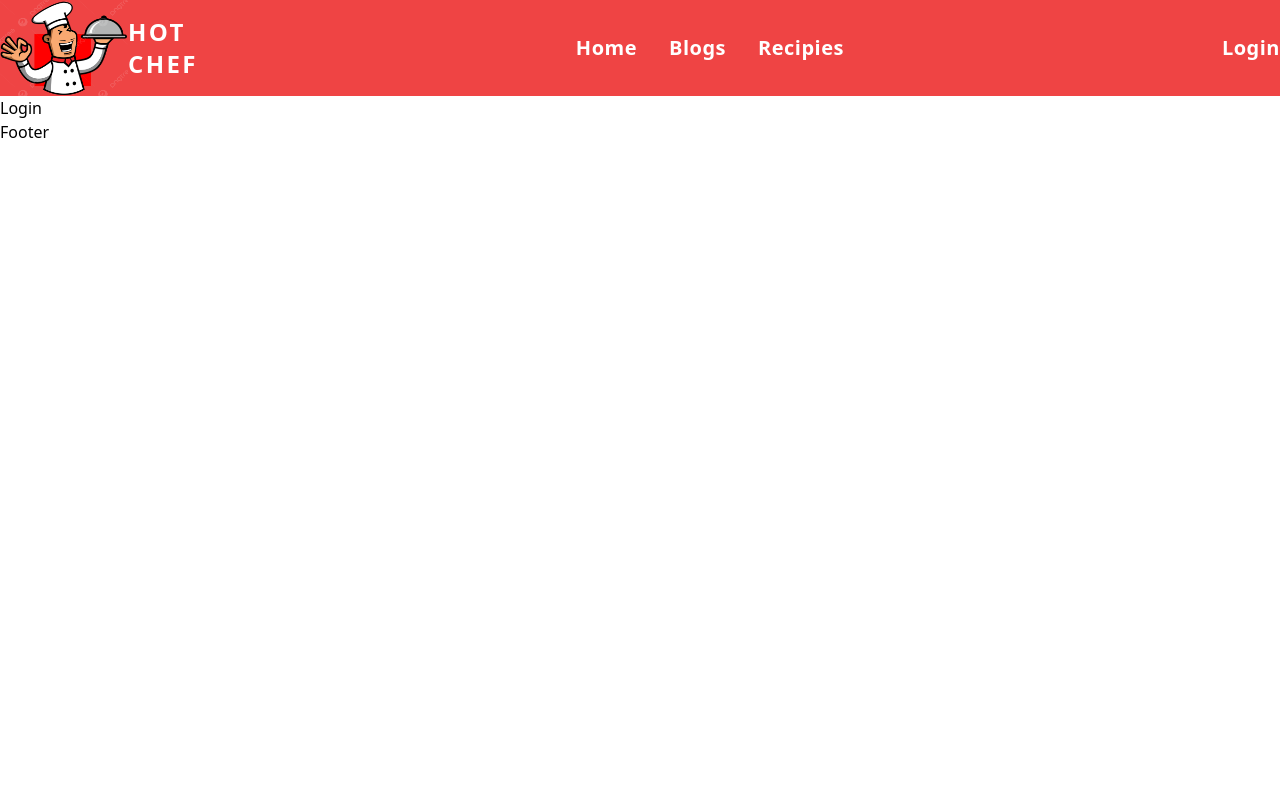
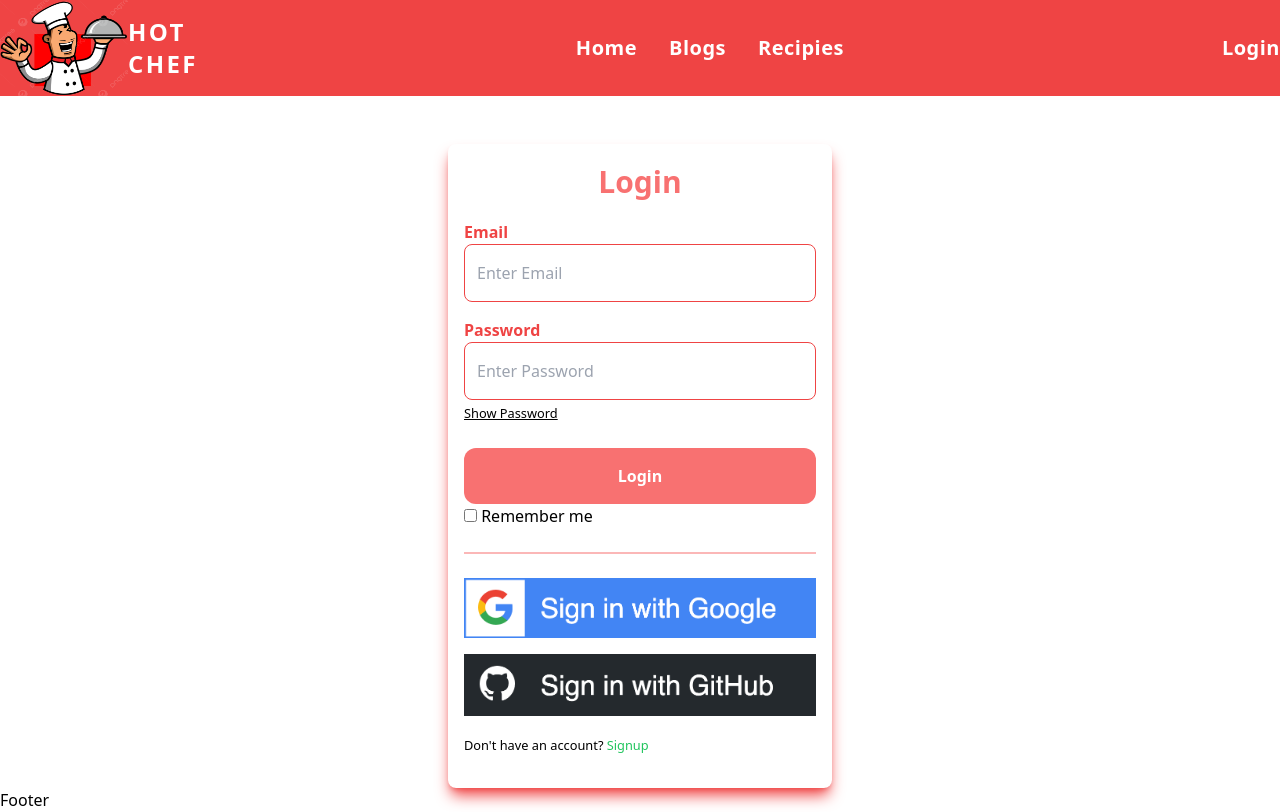
Before and after one commit to arafatdayan005/ChefGuru, a React (Create React App) app: page /login in a window 1280 px wide. Built offline with nearby package versions, Linux system fonts and the light colour scheme.

Commit message:
login page designed

```diff
--- a/src/components/Login.js
+++ b/src/components/Login.js
@@ -1,9 +1,43 @@
-import React from 'react'
+import React, { useState } from 'react'
+import { Link } from 'react-router-dom'
+import google from './../images/google button.png'
+import github from './../images/github button.png'
 
 function Login() {
-  return (
-    <div>Login</div>
-  )
+    const [show, setShow] = useState(false)
+
+    return (
+        <>
+            <div className='w-96 m-auto border-gray-500 mt-12 rounded-lg pb-8 shadow-lg shadow-red-500 px-4'>
+                <h2 className='text-center py-5 text-3xl text-red-400 font-extrabold '>Login</h2>
+                <div className="flex flex-col">
+                    <form>
+                        <label className='text-red-500' htmlFor="email"><b>Email</b></label>
+                        <input className='w-full px-3 py-4 rounded-lg border border-red-500 mb-4' type="email" placeholder="Enter Email" name="email" required />
+
+                        <label className='text-red-500' htmlFor="psw"><b>Password</b></label>
+                        <input className= 'w-full px-3 py-4 rounded-lg border border-red-500' type={show ? "text" : "password"} placeholder="Enter Password" name="password" required />
+                        <p className='m-0 underline cursor-pointer inline-block' onClick={() => setShow(!show)}>
+                            <small>
+                                {
+                                    show ? <span>Hide Password</span> :
+                                        <span>Show Password</span>
+                                }
+                            </small>
+                        </p>
+                        <button className='w-full bg-red-400 text-white py-4 mt-6 font-bold rounded-xl hover:bg-red-500' type="submit">Login</button>
+                    </form>
+                    <label>
+                        <input type="checkbox" name="remember" /> Remember me
+                    </label>
+                    <hr className='border border-red-400 opacity-50 my-6' />
+                    <img className='mb-4 cursor-pointer' src={google} alt="" />
+                    <img className='mb-4 cursor-pointer' src={github} alt="" />
+                    <p><small>Don't have an account? <Link to="/signup"> <span className="text-green-500">Signup</span></Link></small></p>
+                </div>
+            </div>
+        </>
+    )
 }
 
 export default Login
```
Also changed, not shown: src/images/github button.png (added), src/images/google button.png (added).
